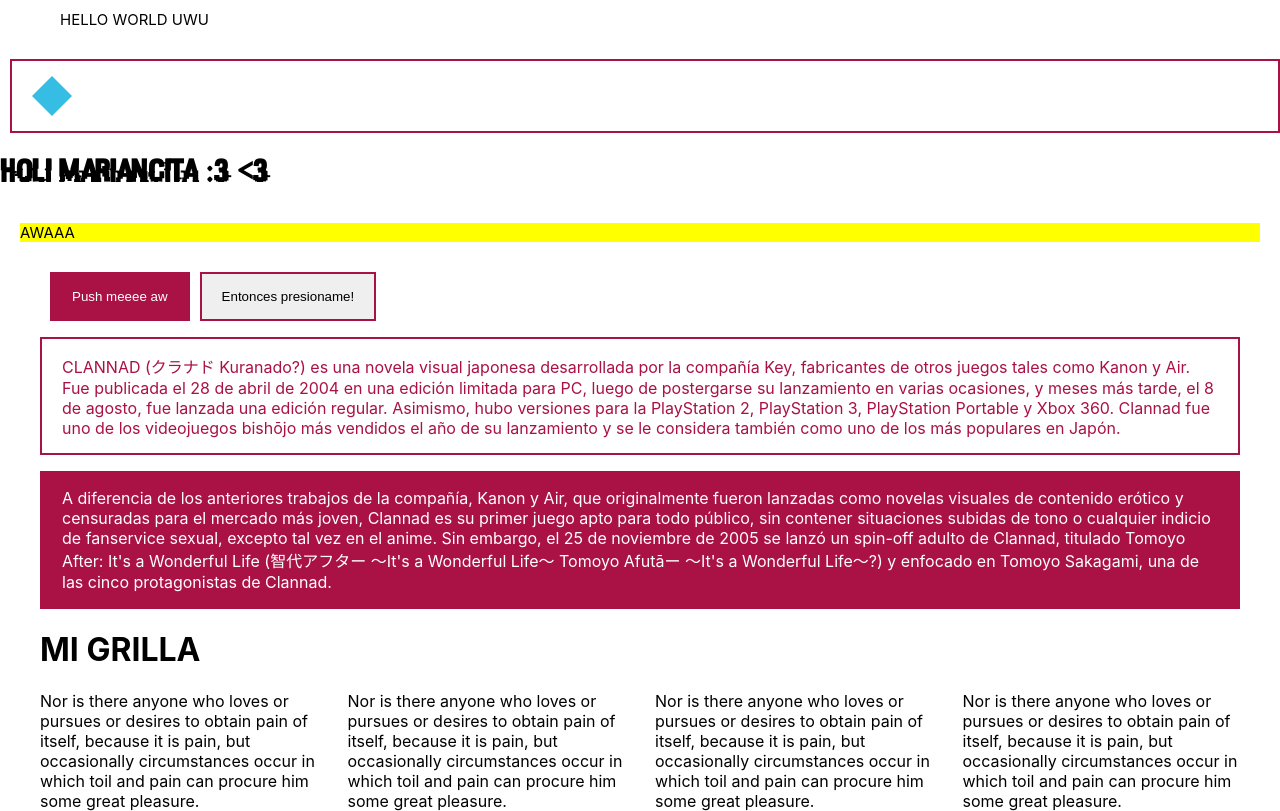
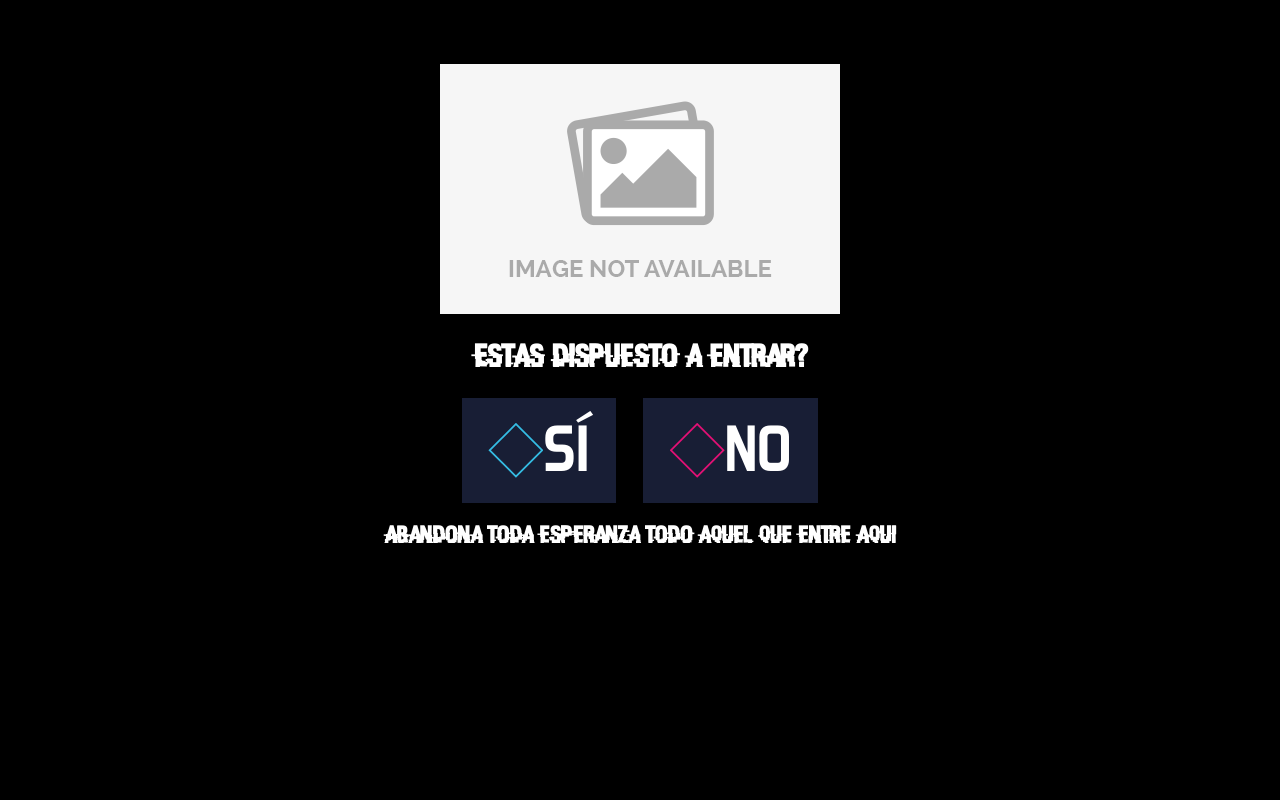
Before and after one commit to Hareyuk/Prog3-Kpowop-DeMartino-Dumas, a React app: page / in a window 1280 px wide. Built offline with nearby package versions, Linux system fonts and the light colour scheme.

Commit message:
optimización de escribirse texto y añadido hover
El código de escribir letra por letra se optimizó y es más legible ahora, además de que se logró meter un hover a un botón para que se escriba por sí misma al escribir.

```diff
--- a/package.json
+++ b/package.json
@@ -10,6 +10,7 @@
     "framer-motion": "^2.7.5",
     "react": "^16.13.1",
     "react-dom": "^16.13.1",
+    "react-hover-observer": "^2.1.1",
     "react-scripts": "3.4.1",
     "styled-components": "^5.2.0"
   },
--- a/src/components/App/index.css
+++ b/src/components/App/index.css
@@ -1,5 +1,29 @@
 .App {
   text-align: center;
+  background-color: black;
+  height: 100vh;
+  width: 100%;
+}
+
+.App-Div
+{
+  padding: 4em 0;
+}
+
+@font-face {
+  font-family: HackedFont;
+  src: url(/fonts/HACKED.ttf) format('truetype');
+  }
+
+.Hacked-font
+{
+    color: white;
+    font-family: HackedFont;
+}
+
+.Cont-Btns button
+{
+  margin: 0 1em;
 }
 
 .App-logo {
--- a/src/components/App/index.js
+++ b/src/components/App/index.js
@@ -1,4 +1,4 @@
-import React from 'react';
+import React, {useState, useEffect} from 'react';
 import '../App/index.css';
 import Button from '../Button';
 import Paragraph from '../Paragraph';
@@ -6,59 +6,44 @@
 import {Grid, Col} from '../Grid';
 import { Inner } from '../Inner'
 import {TypeText} from '../TypeText';
-import {Rombo} from '../Rombo';
+import {BotonWD} from '../BotonWD';
+
 
 function App() {
   //  <div className="App">
+  /*Codigo copiad y pegado de TypeText/index.js */
+  const [TextBtnWD, setTextBtnWD] = useState(true);
+
+  const changeTextButton = ()=>{
+    setTextBtnWD(false)
+  };
+
+  const changeToInitial = ()=>
+  {
+    setTextBtnWD(true)
+  }
+
   return (
-    <>
-      <Inner>
-        <Div>
-          HELLO WORLD UWU
-        </Div>
-      </Inner>
+    <div className="App">
+      <div className="App-Div">
+        <img src="img/not_available.jpg" alt="logo #263"/>
 
-      <Rombo Color="#35BDE4" ColorAdentro="#000000" Tamanio="40"></Rombo>
+        <TypeText FFont="HackedFont" TypeTag="h1" TextOriginal="Estas dispuesto a entrar?"><>
 
-      <TypeText TypeTag="h1" Text="Holi Mariancita :3 <3">
-        <>
+            </>
+        </TypeText>
+        <div className="Cont-Btns">
+          <BotonWD Color="#35BDE4" ColorAdentro="#181E35" Tamanio="55">
+              SÍ
+          </BotonWD>
+          <BotonWD  FFont="Forgotten Futurist" Color="#E31075" ColorAdentro="#181E35" Tamanio="55" eventHoverOut={changeToInitial} eventHover={changeTextButton}>
+            {TextBtnWD === true ? "NO" :  <TypeText TypeTag="" TextOriginal="SÍ"><></></TypeText>}
+          </BotonWD>
+        </div>
 
-        </>
-      </TypeText>
-
-        <Div>
-          <div className="highlight">
-              AWAAA
-          </div>
-      </Div>
-
-      <Inner>
-        <Button primary={true}>Push meeee aw</Button>
-        <Button primary={false}>Entonces presioname!</Button>
-        <Paragraph primary={true}>
-        CLANNAD (クラナド Kuranado?) es una novela visual japonesa desarrollada por la compañía Key, fabricantes de otros juegos tales como Kanon y Air. Fue publicada el 28 de abril de 2004 en una edición limitada para PC, luego de postergarse su lanzamiento en varias ocasiones, y meses más tarde, el 8 de agosto, fue lanzada una edición regular. Asimismo, hubo versiones para la PlayStation 2, PlayStation 3, PlayStation Portable y Xbox 360. Clannad fue uno de los videojuegos bishōjo más vendidos el año de su lanzamiento y se le considera también como uno de los más populares en Japón.
-        </Paragraph>
-        <Paragraph primary={false}>
-        A diferencia de los anteriores trabajos de la compañía, Kanon y Air, que originalmente fueron lanzadas como novelas visuales de contenido erótico y censuradas para el mercado más joven, Clannad es su primer juego apto para todo público, sin contener situaciones subidas de tono o cualquier indicio de fanservice sexual, excepto tal vez en el anime. Sin embargo, el 25 de noviembre de 2005 se lanzó un spin-off adulto de Clannad, titulado Tomoyo After: It's a Wonderful Life (智代アフター ～It's a Wonderful Life～ Tomoyo Afutāー ～It's a Wonderful Life～?) y enfocado en Tomoyo Sakagami, una de las cinco protagonistas de Clannad.
-        </Paragraph>
-        <h1>MI GRILLA</h1>
-
-        <Grid colGap={30} rowGap={40}>
-          <Col desktop={3} tablet={6} mobile={12}>
-              Nor is there anyone who loves or pursues or desires to obtain pain of itself, because it is pain, but occasionally circumstances occur in which toil and pain can procure him some great pleasure.
-          </Col>
-          <Col desktop={3} tablet={6} mobile={12}>
-              Nor is there anyone who loves or pursues or desires to obtain pain of itself, because it is pain, but occasionally circumstances occur in which toil and pain can procure him some great pleasure.
-          </Col>
-          <Col desktop={3} tablet={6} mobile={12}>
-              Nor is there anyone who loves or pursues or desires to obtain pain of itself, because it is pain, but occasionally circumstances occur in which toil and pain can procure him some great pleasure.
-          </Col>
-          <Col desktop={3} tablet={6} mobile={12}>
-              Nor is there anyone who loves or pursues or desires to obtain pain of itself, because it is pain, but occasionally circumstances occur in which toil and pain can procure him some great pleasure.
-          </Col>
-        </Grid>
-      </Inner>
-    </>
+        <h2 className="Hacked-font">Abandona toda esperanza todo aquel que entre aqui</h2>
+      </div>
+    </div>
   );
 }
 
--- /dev/null
+++ b/src/components/BotonWD/index.js
@@ -0,0 +1,17 @@
+import React from 'react';
+import ContBtnWD from './styled';
+import {Rombo} from '../Rombo';
+
+const BotonWD = ({ children, ...props }) => {
+    const {Color, ColorAdentro, Tamanio, eventHover, eventHoverOut} = props;
+    return (
+        <ContBtnWD onMouseEnter={eventHover !== undefined ? eventHover : ""} onMouseLeave={eventHoverOut !== undefined ? eventHoverOut : ""}>
+            <Rombo Color={Color} ColorAdentro={ColorAdentro} Tamanio={Tamanio}></Rombo>
+            <div className="btnWD-text">
+                {children}
+            </div>
+        </ContBtnWD>
+    )
+}
+
+export {BotonWD};
--- /dev/null
+++ b/src/components/BotonWD/styled.js
@@ -0,0 +1,31 @@
+import styled from 'styled-components'
+import { motion } from 'framer-motion'
+
+const ContBtnWD = styled(motion.button)`
+
+@font-face {
+    font-family: Forgotten Futurist;
+    font-weight: 700;
+    src: url(fonts/forgotten_futurist_bd.ttf) format('truetype');
+    }
+
+    background-color: #181E35;
+    color: #fff;
+    padding: 1em 2em;
+    border: none;
+    :hover
+    {
+        opacity: 0.8;
+    }
+
+    .btnWD-text
+    {
+        display: inline-block;
+        font-size: 65px;
+        vertical-align: middle;
+        font-family: Forgotten Futurist;
+        font-weight: 700;
+    }
+    `;
+
+export default ContBtnWD;
--- a/src/components/Rombo/index.js
+++ b/src/components/Rombo/index.js
@@ -8,9 +8,11 @@
         Color={props.Color}
         ColorAdentro={props.ColorAdentro}
         Tamanio={props.Tamanio}
+        TamanioDentro = {props.Tamanio- 5}
+
         >
-            <div class="div-border">
-                <div class="div-inside">
+            <div className="div-border">
+                <div className="div-inside">
 
                 </div>
             </div>
--- a/src/components/Rombo/styled.js
+++ b/src/components/Rombo/styled.js
@@ -2,6 +2,9 @@
 import { motion } from 'framer-motion'
 
 const ContRombo = styled(motion.div)`
+
+    display: inline-block;
+    vertical-align: middle;
     .div-border
     {
         background-color: ${props=> props.Color};
@@ -15,24 +18,14 @@
     {
         background-color: ${props=> props.ColorAdentro};
         clip-path: polygon(50% 0%, 100% 50%, 50% 100%, 0% 50%);
-        width:${(props=> props.TamanioDentro)+ "px"};
-        height:${(props=> props.TamanioDentro)+ "px"};
+        width:${props=> props.TamanioDentro + "px"};
+        height:${props=> props.TamanioDentro + "px"};
         position: absolute;
         top: 50%;
         left: 50%;
         transform: translate(-50%,-50%);
 
     }
-    background-color: ${props=> props.primary ? '#aa1144' : 'darkmagent'};
-    border: 2px solid #aa1144;
-    color: ${props => props.primary ? '#ffffff' : '#000000'};
-    padding: 15px 20px;
-    margin-top:20px;
-    margin-left: 10px;
-    :hover
-    {
-        opacity: 0.8;
-    }
     `;
 
 export default ContRombo;
--- a/src/components/TypeText/index.js
+++ b/src/components/TypeText/index.js
@@ -2,34 +2,73 @@
 import {TypingText } from './styled';
 
 const TypeText =  ({children, ...props}) => {
+
+      const {TypeTag, TextOriginal} = props;
+      const [texted, setTexted] = useState(false);
+      const [TextWrite, addCharText] = useState('');
+      useEffect(() => {
+          //Mientras la cantidad de letras del texto escribiendose sea distinta a la cantida del texto a escribir...
+      if(TextWrite.length-1 !== TextOriginal.length && !texted)
+        {
+            setTimeout(()=>
+            {
+                //quito el ultimo "_"
+                const lastText = TextWrite.substring(0, (TextWrite.length-1));
+                //consigo la letra del TextOriginal a añadir
+                const char = TextOriginal.substring(lastText.length, lastText.length+1);
+                //Agrego la nueva letra al texto escribiendose, y un "_" más para parecer que se escribe
+                const newTxt = lastText + char + "_";
+                //Asigno el nuevo texto
+                addCharText(newTxt);
+            }, 100);
+        }
+        else if (!texted)
+        {
+            //Si TEXTED sigue en false, eliminar la última letra que es el "_" y asignarla en TRUE para que se acabe.
+            //Esto se acciona únicamente cuando el texto ya consiguió todas las letras.
+            const newTxt = TextWrite.substring(0, (TextWrite.length-1));
+            addCharText([newTxt]);
+            setTexted(true);
+        }
+      });
+
+    return(
+        <TypingText FFont={props.FFont}>
+            {TypeTag !== "" ? (<TypeTag> {TextWrite} </TypeTag>) : TextWrite }
+        </TypingText>
+    )
+}
+
+export {TypeText};
+
+
+/*
+VERSION VIEJA DE ESCRIBIR TEXTO
     const {TypeTag, Text} = props;
     const [texted, setTexted] = useState(false);
 
     const [textWrite, addCharText] = useState(['',0]);
     useEffect(() => {
-        if(textWrite[1] !== Text.length && !texted)
+        //Si el contador aún no llegó al límite de cantidad de caracteres del texto, y "TEXTED" aun es false.
+         if(textWrite[1] !== Text.length && !texted)
         {
             setTimeout(()=>
             {
+                //consigo la letra del Text a añadir en el textWrite[0]
                 const char = Text.substring(textWrite[1], textWrite[1]+1);
+                //Sumo uno al contador
                 const num = textWrite[1] + 1;
+                //Agrego la letra al texto escribiendose
                 const newTxt = textWrite[0].substring(0, (textWrite[0].length-1)) + char + "_";
+                //Asigno el nuevo texto y el contador nuevo al state
                 addCharText([newTxt, num]);
-            }, 150);
+            }, 100);
         }
         else if (!texted)
         {
+            //Si TEXTED sigue en false, eliminar la última letra que es el "_" y asignarla en TRUE para que se acabe.
             const newTxt = textWrite[0].substring(0, (textWrite[0].length-1));
             addCharText([newTxt, textWrite[1]]);
             setTexted(true);
         }
-      });
-
-    return(
-        <TypingText>
-            <TypeTag> {textWrite[0]} </TypeTag>
-        </TypingText>
-    )
-}
-
-export {TypeText};
+      }); */
--- a/src/components/TypeText/styled.js
+++ b/src/components/TypeText/styled.js
@@ -2,9 +2,18 @@
 
 const TypingText = styled.div`
     @font-face {
-    font-family: HackedFont;
-    src: url(fonts/HACKED.ttf) format('truetype');
-    }
-    font-family: HackedFont;
+        font-family: Forgotten Futurist;
+        font-weight: 700;
+        src: url(fonts/forgotten_futurist_bd.ttf) format('truetype');
+        }
+
+    @font-face {
+        font-family: HackedFont;
+        font-weight: 400;
+        src: url(fonts/HACKED.ttf) format('truetype');
+        }
+
+    font-family: ${props=> props.FFont};
+    color: white;
 `
 export {TypingText};
```
Also changed, not shown: public/respaldoApp.js (added, +46 -0 lines), README.md, public/fonts/forgotten_futurist_bd.ttf (added), public/fonts/forgotten_futurist_bd_it.ttf (added), public/fonts/forgotten_futurist_rg.ttf (added), public/fonts/forgotten_futurist_rg_it.ttf (added), public/fonts/future_bugler_upright_bold.ttf (added), public/img/not_available.jpg (added), 1 other file.
